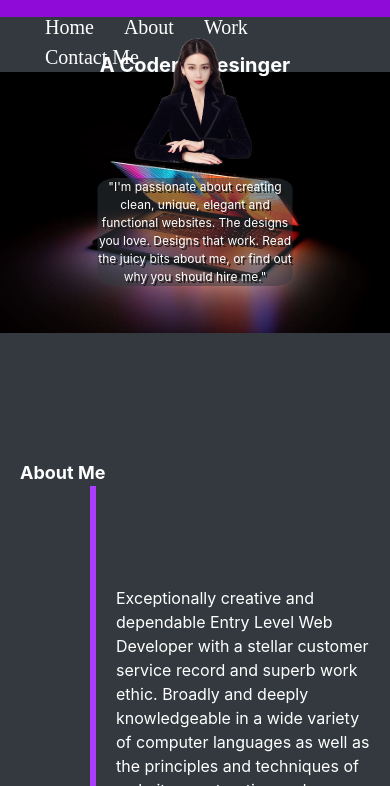
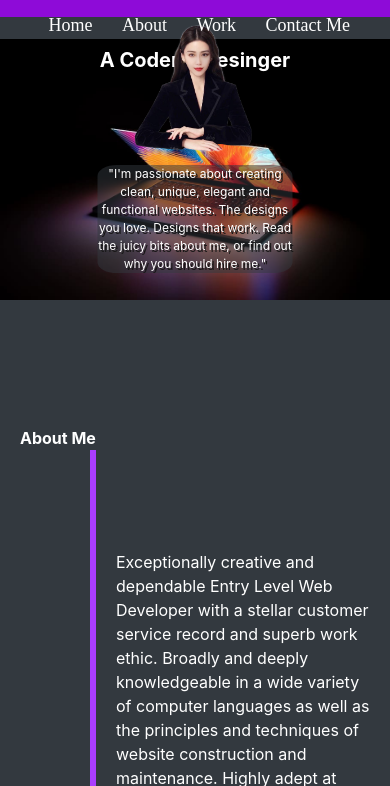
Before and after one commit to siennameow/My-Portfolio, a plain HTML site: page index.html in a window 390 px wide. Shown: the part 58-844 px from the top of the page. Drawn offline with Linux system fonts and the light colour scheme.

Commit message:
adjust some font size

```diff
--- a/assets/CSS/style.css
+++ b/assets/CSS/style.css
@@ -273,7 +273,7 @@ button:active {
     }
 
     .intro {
-        bottom: -80px;
+        bottom: -100px;
     }
     .intro:hover {
         font-size:13px;
@@ -287,4 +287,11 @@ button:active {
     .home h1:hover {
         font-size: 22px;
     }
+    .header nav {
+        font-size: 18px;
+    }
+
+    .content h2 {
+        font-size:16px;
+    }
 }
```
